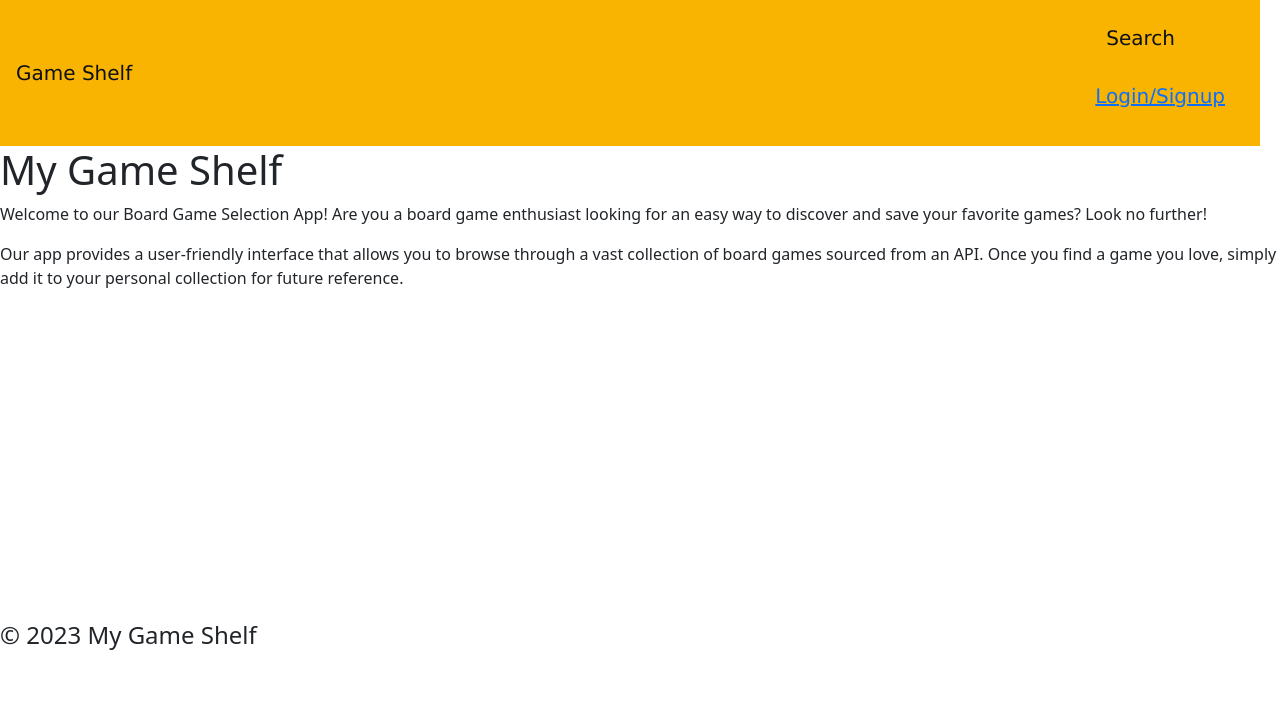
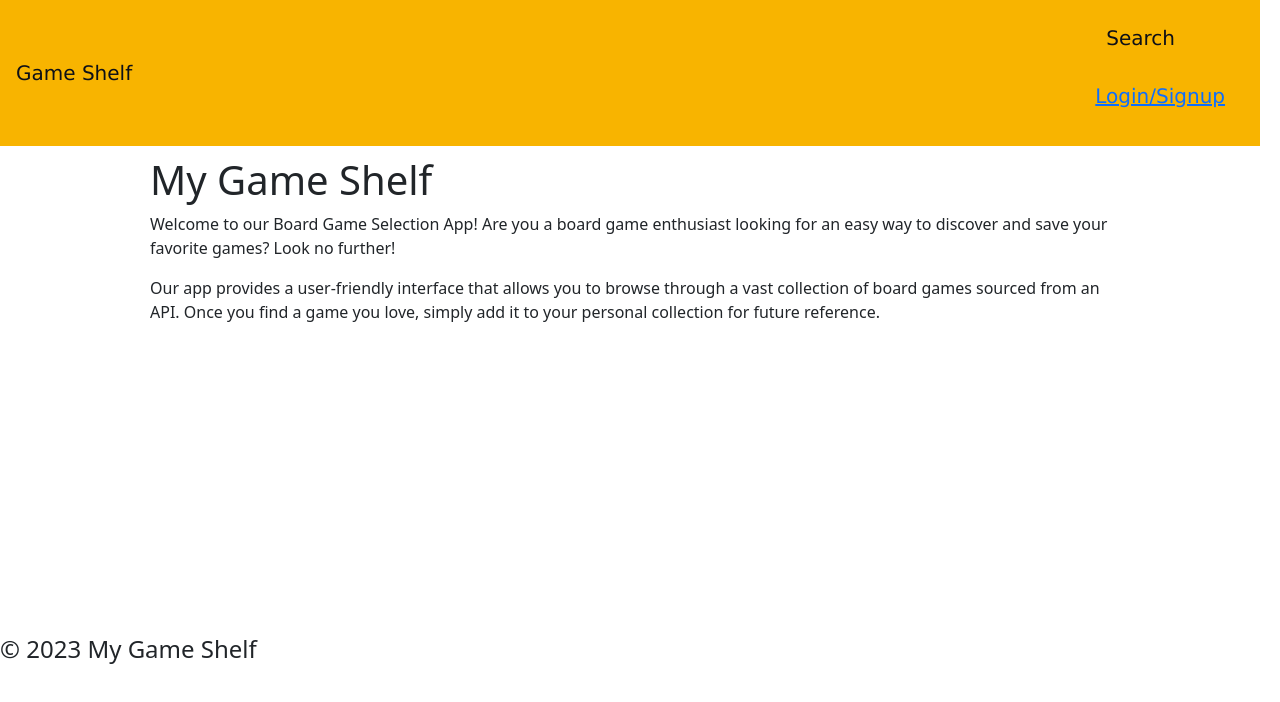
Before and after one commit to chelseyvalerio/mygameshelf, a React (Create React App) app in the folder client/: page /gameShelf in a window 1280 px wide. Shown: the top 702 px of the page. Built offline with nearby package versions, Linux system fonts and the light colour scheme.

Commit message:
adding login page to work

```diff
--- a/client/src/pages/GameShelf.js
+++ b/client/src/pages/GameShelf.js
@@ -4,10 +4,11 @@ import { selectedGame } from './Search';
 export default function gameShelf() {
   return (
     <div>
+      <section className="all-game-cards">
       <h1 id="my-work">My Game Shelf</h1>
       <p>Welcome to our Board Game Selection App! Are you a board game enthusiast looking for an easy way to discover and save your favorite games? Look no further! </p>
       <p>Our app provides a user-friendly interface that allows you to browse through a vast collection of board games sourced from an API. Once you find a game you love, simply add it to your personal collection for future reference. </p>
-      <section className="all-game-cards">
+
         <div className="game-card">
           {selectedGame && (
             <article className="game-card">
```
